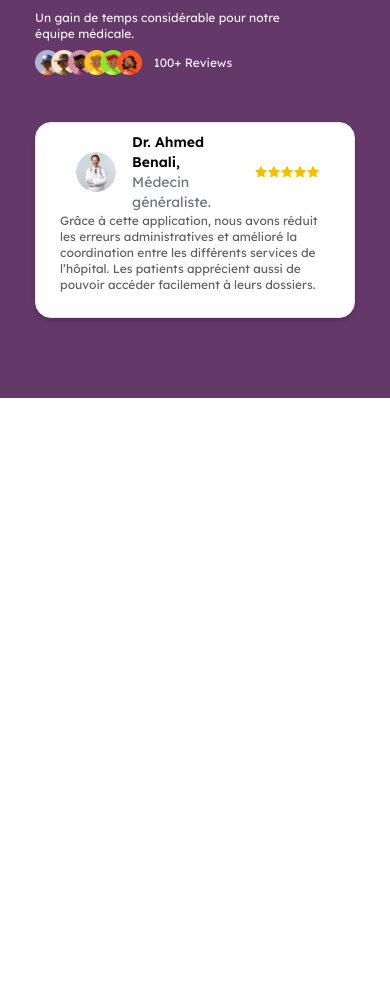
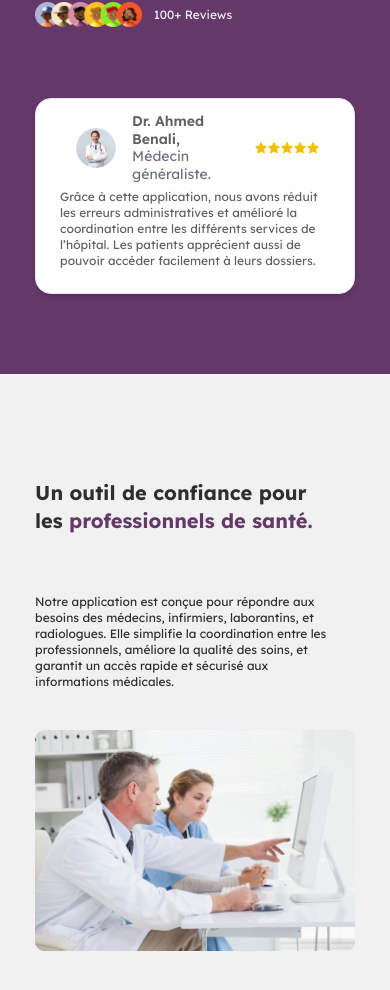
Before and after one commit to sarairatni/eCare, an Angular app: page / in a window 390 px wide. Shown: the part 2128-3118 px from the top of the page. Before the commit the page ends 2526 px from the top, so only its background shows below. Built offline with nearby package versions, Linux system fonts and the light colour scheme.

Commit message:
section five in landing  ready+ responsive/sara

```diff
--- a/src/app/landing/landing.component.html
+++ b/src/app/landing/landing.component.html
@@ -11,7 +11,7 @@
   <!-- section 4 (purple) -->
   <app-section-four></app-section-four>
   <!-- section 5 (white) -->
-  <div></div>
+  <app-section-five></app-section-five>
   <!-- section 6 (orange footer) -->
   <div></div>
 </div>
--- a/src/app/landing/landing.component.ts
+++ b/src/app/landing/landing.component.ts
@@ -4,10 +4,11 @@ import { SectionOneComponent } from "./section-one/section-one.component";
 import { SectionTwoComponent } from './section-two/section-two.component';
 import { SectionThreeComponent } from './section-three/section-three.component';
 import { SectionFourComponent } from './section-four/section-four.component';
+import { SectionFiveComponent } from "./section-five/section-five.component";
 
 @Component({
   selector: 'app-landing',
-  imports: [HeaderComponent, SectionOneComponent,SectionTwoComponent,SectionThreeComponent,SectionFourComponent],
+  imports: [HeaderComponent, SectionOneComponent, SectionTwoComponent, SectionThreeComponent, SectionFourComponent, SectionFiveComponent],
   templateUrl: './landing.component.html',
   styleUrl: './landing.component.css'
 })
--- /dev/null
+++ b/src/app/landing/section-five/section-five.component.html
@@ -0,0 +1,31 @@
+<div
+  class="py-20 sm:py-100 bg-[#F1F1F1] w-full grid sm:grid-cols-[45%_55%] sm:grid-rows-1 grid-rows-2 gap-10 sm:gap-12 px-[9%]"
+>
+  <div
+    class="grid grid-rows-[100px_auto] gap-10 sm:gap-1O items-center sm:col-span-1 sm:pr-8"
+  >
+    <!-- Title -->
+    <div class="w-11/12 h-[50px] font-bold">
+      <h1 class="text-[#2E2E2E] text-xl sm:text-3xl">
+        Un outil de confiance pour les
+        <span class="text-[#643869] text-xl sm:text-3xl">
+          professionnels de santé.</span
+        >
+      </h1>
+    </div>
+    <div class="text-[#2E2E2E] text-xs sm:text-sm w-11/12 font-base">
+      Notre application est conçue pour répondre aux besoins des médecins,
+      infirmiers, laborantins, et radiologues. Elle simplifie la coordination
+      entre les professionnels, améliore la qualité des soins, et garantit un
+      accès rapide et sécurisé aux informations médicales.
+    </div>
+  </div>
+
+  <div class="sm:col-span-1 sm:flex sm:justify-start sm:items-center">
+    <img
+      src="/images/doctor3_landing.png"
+      alt="image description"
+      class="w-full sm:w-11/12 sm:h-auto"
+    />
+  </div>
+</div>
--- a/src/app/landing/section-four/section-four.component.html
+++ b/src/app/landing/section-four/section-four.component.html
@@ -1,8 +1,8 @@
 <div
-  class="py-20 sm:py-38 bg-[#643869] pt- w-full grid sm:grid-cols-[50%_50%] sm:grid-rows-1 grid-rows-2 gap-8 sm:gap-12 px-[9%]"
+  class="py-20 sm:py-38 bg-[#643869] pt- w-full grid sm:grid-cols-[50%_50%] sm:grid-rows-1 grid-rows-2 gap-2 sm:gap-8 px-[9%]"
 >
   <!-- Left container (Title + Paragraph) -->
-  <div class="grid grid-rows-[100px_auto] gap-4 sm:col-span-1 sm:pr-8">
+  <div class="grid grid-rows-[60px_auto] gap-2 sm:gap-12 sm:col-span-1 sm:pr-8">
     <!-- Title -->
     <div class="w-full h-[50px]">
       <h1 class="font-bold text-[#F1F1F1] text-xl sm:text-3xl">
@@ -40,10 +40,14 @@
 
         <!-- doc name -->
         <div class="flex flex-col">
-          <p class="font-semibold text-sm sm:text-xs text-#606060]">
+          <p
+            class="font-semibold text-sm sm:text-xs text-[#606060] leading-tight"
+          >
             Dr. Ahmed Benali,
           </p>
-          <p class="text-sm sm:text-xs text-gray-500">Médecin généraliste.</p>
+          <p class="text-sm sm:text-xs text-gray-500 leading-tight">
+            Médecin généraliste.
+          </p>
         </div>
       </div>
 
--- a/src/app/landing/section-three/section-three.component.html
+++ b/src/app/landing/section-three/section-three.component.html
@@ -1,5 +1,5 @@
 <div
-  class="py-16 sm:py-38 bg-[#F1F1F1] pt- w-full grid sm:grid-cols-[50%_50%] sm:grid-rows-1 grid-rows-2 gap-8 sm:gap-12 px-[9%]"
+  class="py-16 sm:py-38 bg-[#F1F1F1] w-full grid sm:grid-cols-[50%_50%] sm:grid-rows-1 grid-rows-2 gap-8 sm:gap-12 px-[9%]"
 >
   <!-- Right container (Image) -->
   <div class="sm:col-span-1 sm:flex sm:justify-start sm:items-center">
```
Also changed, not shown: src/app/landing/section-five/section-five.component.ts (added, +11 -0 lines), public/images/doctor3_landing.png (added), src/app/landing/section-five/section-five.component.css (added), 1 other file (tests, documents, lock files or other folders).
